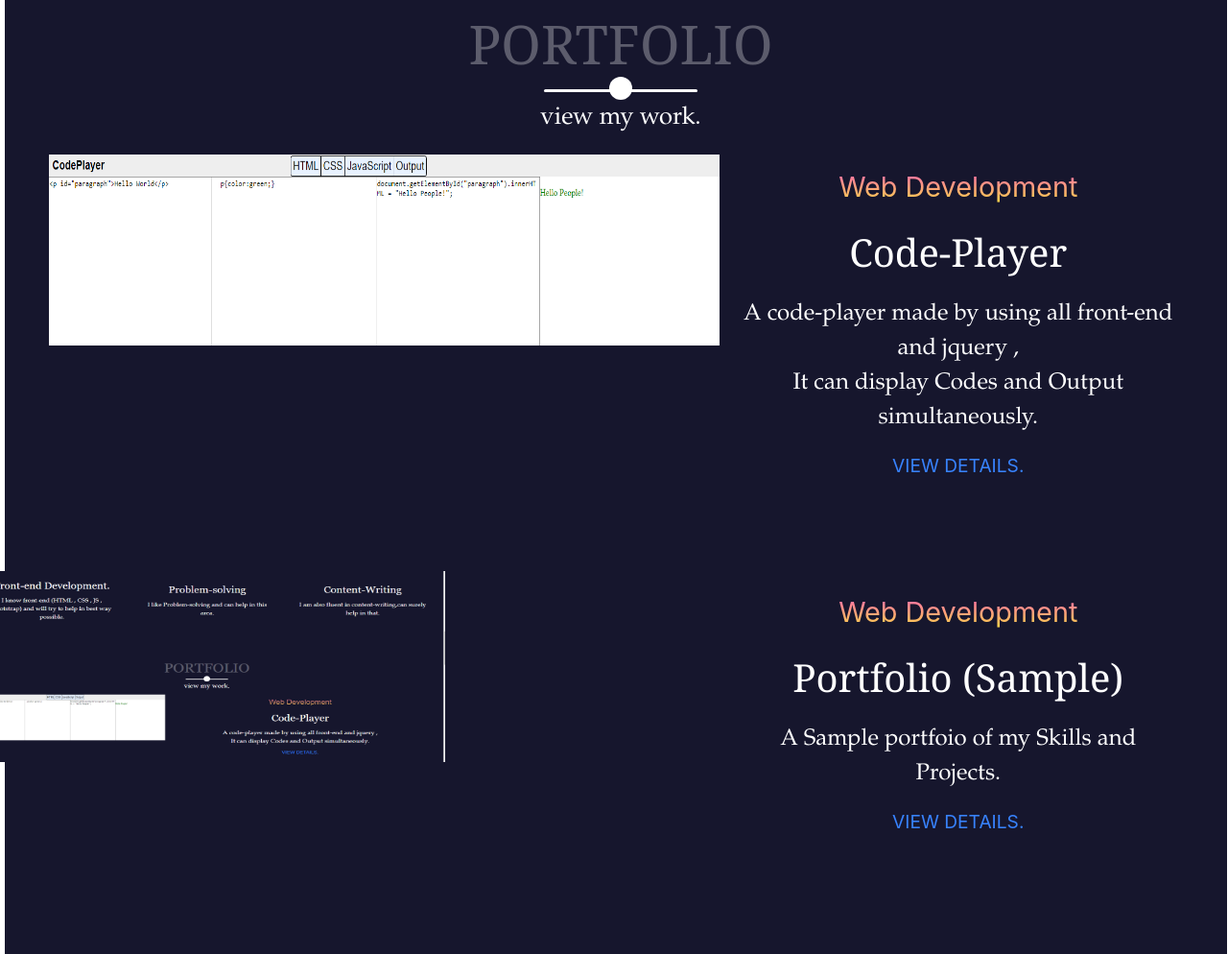
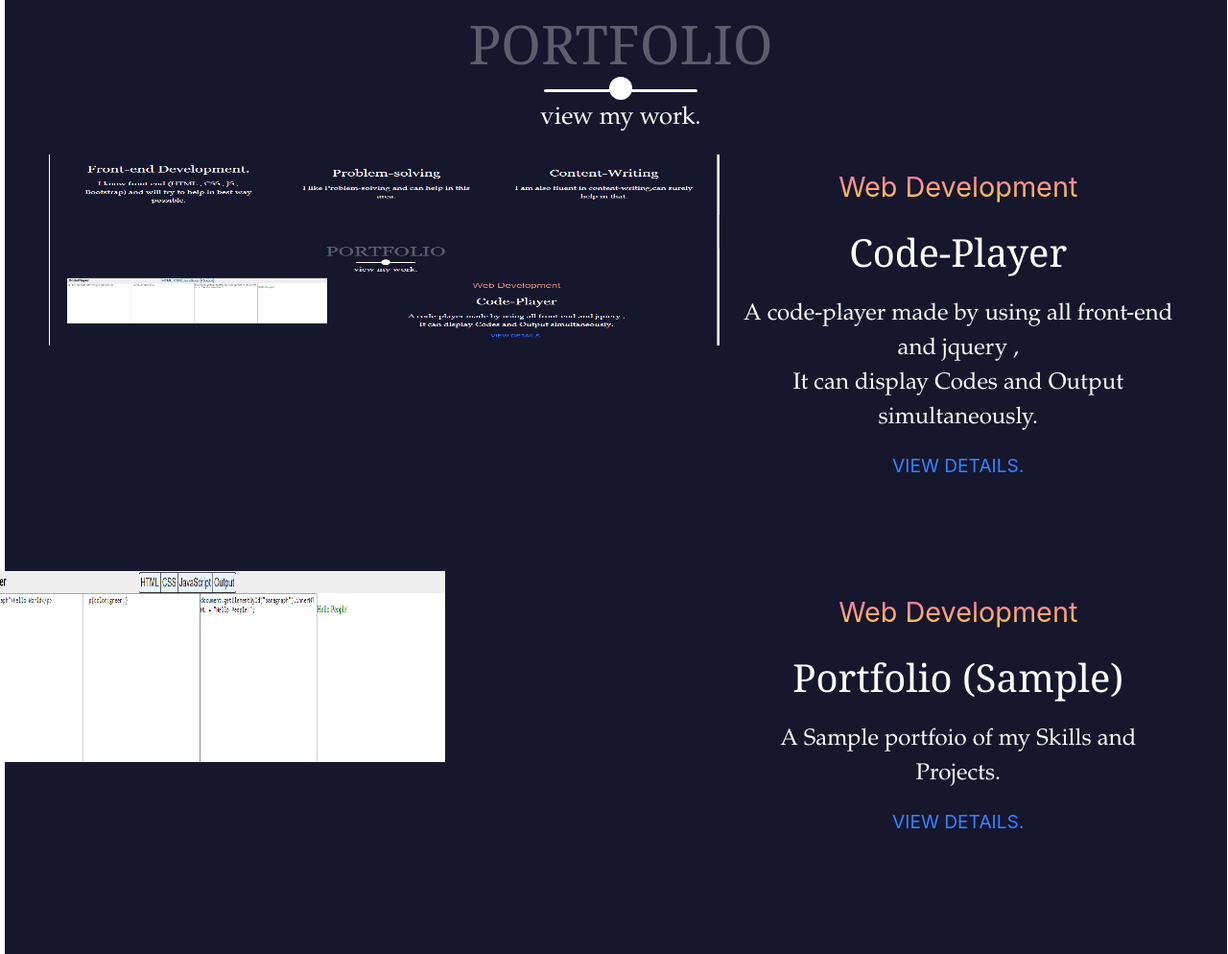
Before and after one commit to Utsargsaxena/Portfolio, a plain HTML site: page index.html in a window 1280 px wide. Shown: the part 1915-2909 px from the top of the page at 96% size. Drawn offline with nearby package versions, Linux system fonts and the light colour scheme.

Commit message:
Update index.html

```diff
--- a/index.html
+++ b/index.html
@@ -54,7 +54,7 @@
 		</header>
 <div class="container-fluid">
 		<section class="about" id="about">
-				<div class="./picc.jpg" height="400px" width="330px">
+				<div class="./profpic.jpg" height="400px" width="330px">
 				</div>
 				<div class="aboutdetails">
 					<div class="aboutheading">
@@ -139,7 +139,7 @@
 				</div>
 				<div class="portfolio-item">
 					<div class="portfolio-img">
-						<img src="./Capturee.png" width="700px" height="200px">
+						<img src="./portpic.png" width="700px" height="200px">
 					</div>
 					<div class="class1">
 					<div class="portfolio-description">
@@ -156,7 +156,7 @@
 			<div class="portfolio-item">
 				<div class="container">
 					<div class="portfolio-img2">
-						<img src="./Capture22.png" width="500px" height="200px">
+						<img src="./codepl.PNG" width="500px" height="200px">
 					</div>
 					<div class="class2">
 					<div class="portfolio-description">
```
